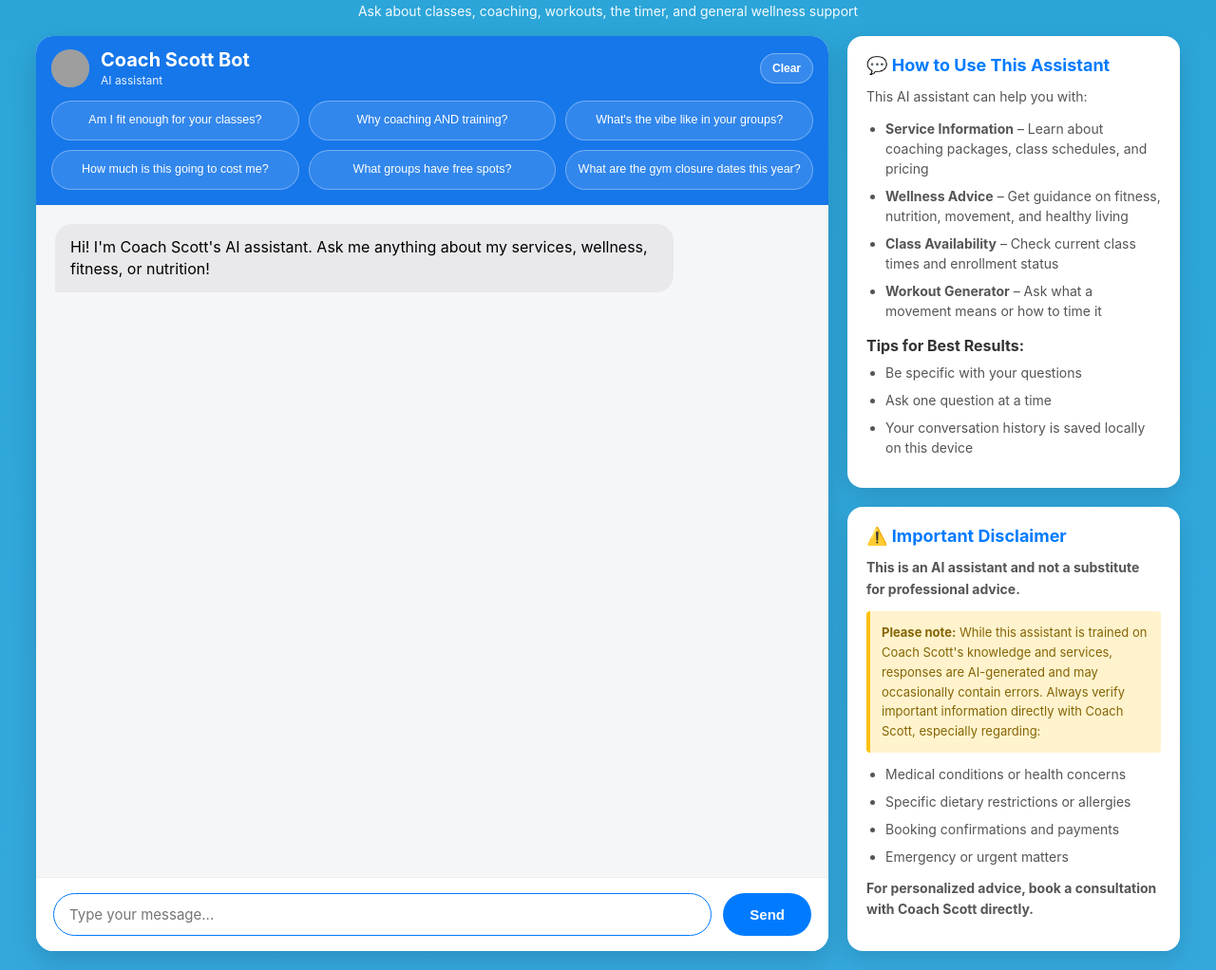
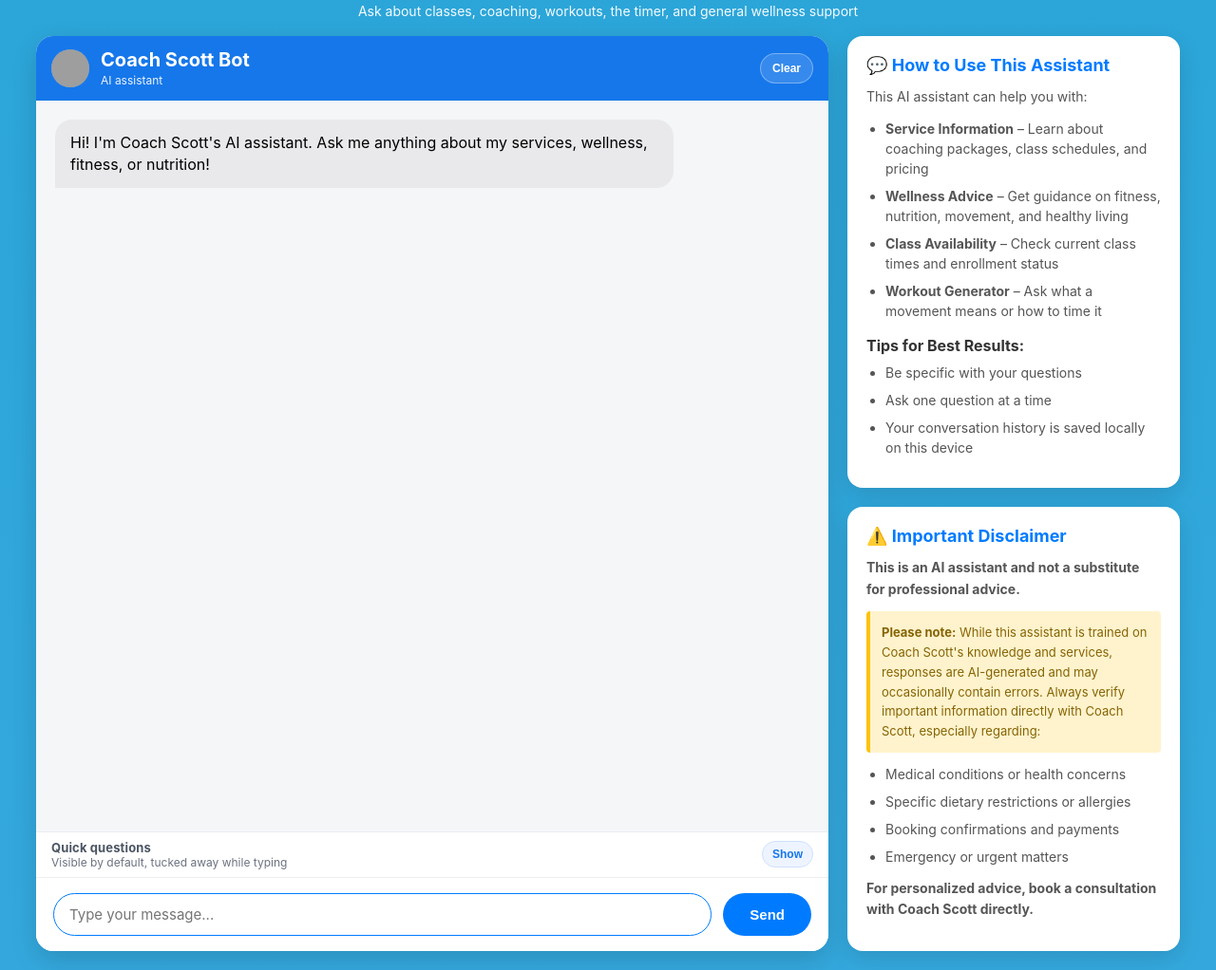
Before and after one commit to scottcrawfordcoach/website-assistant, a website: page frontend/chat.html in a window 1280 px wide. Shown: the part 65-1087 px from the top of the page at 95% size. Drawn offline with Linux system fonts and the light colour scheme; grey boxes are pictures that could not be loaded.

Commit message:
Add collapsible quick question dock above chat input

```diff
--- a/frontend/chat.html
+++ b/frontend/chat.html
@@ -82,10 +82,10 @@
         .chat-topbar {
             background: #1677ea;
             color: white;
-            padding: 14px 16px 16px;
+            padding: 14px 16px;
             display: flex;
             flex-direction: column;
-            gap: 14px;
+            gap: 12px;
         }
 
         .chat-topbar-main {
@@ -145,29 +145,86 @@
             background: rgba(255,255,255,0.24);
         }
 
-        .header-shortcuts {
+        .shortcut-dock {
+            background: white;
+            border-top: 1px solid #e9edf2;
+            padding: 12px 16px 10px;
+            transition: padding 0.2s ease;
+        }
+
+        .shortcut-dock.compact {
+            padding-top: 8px;
+            padding-bottom: 8px;
+        }
+
+        .shortcut-dock-header {
+            display: flex;
+            align-items: center;
+            justify-content: space-between;
+            gap: 10px;
+            margin-bottom: 10px;
+        }
+
+        .shortcut-dock.compact .shortcut-dock-header {
+            margin-bottom: 0;
+        }
+
+        .shortcut-dock-title {
+            font-size: 13px;
+            font-weight: 700;
+            color: #4b5563;
+            letter-spacing: 0.01em;
+        }
+
+        .shortcut-dock-hint {
+            font-size: 12px;
+            color: #6b7280;
+        }
+
+        .shortcut-toggle {
+            background: #eef4ff;
+            color: #1677ea;
+            border: 1px solid #cfe0ff;
+            border-radius: 999px;
+            padding: 6px 10px;
+            font-size: 12px;
+            font-weight: 600;
+            cursor: pointer;
+            white-space: nowrap;
+        }
+
+        .shortcut-list {
             display: grid;
             grid-template-columns: repeat(3, minmax(0, 1fr));
             gap: 10px;
-            width: 100%;
+            overflow: hidden;
+            max-height: 220px;
+            opacity: 1;
+            transition: max-height 0.22s ease, opacity 0.18s ease;
         }
 
-        .header-shortcuts button {
-            background: rgba(255,255,255,0.12);
-            color: white;
-            border: 1px solid rgba(255,255,255,0.32);
-            padding: 10px 12px;
+        .shortcut-dock.compact .shortcut-list {
+            max-height: 0;
+            opacity: 0;
+        }
+
+        .shortcut-list button {
+            background: white;
+            color: #1677ea;
+            border: 1.5px solid #1677ea;
+            padding: 10px 11px;
             border-radius: 999px;
-            font-size: 12.5px;
+            font-size: 13px;
             cursor: pointer;
             transition: all 0.2s ease;
             text-align: center;
-            line-height: 1.25;
+            line-height: 1.3;
             min-height: 42px;
         }
 
-        .header-shortcuts button:hover {
-            background: rgba(255,255,255,0.24);
+        .shortcut-list button:hover {
+            background: #1677ea;
+            color: white;
         }
 
         .info-card {
@@ -345,7 +402,7 @@
                 min-height: calc(100vh - 170px);
             }
 
-            .header-shortcuts {
+            .shortcut-list {
                 grid-template-columns: repeat(2, minmax(0, 1fr));
             }
         }
@@ -385,7 +442,7 @@
                 padding: 12px 18px;
             }
 
-            .header-shortcuts {
+            .shortcut-list {
                 grid-template-columns: 1fr;
             }
 
@@ -403,6 +460,15 @@
 
             .clear-button {
                 padding: 8px 10px;
+            }
+
+            .shortcut-dock {
+                padding: 10px 12px 8px;
+            }
+
+            .shortcut-list button {
+                min-height: 40px;
+                font-size: 12.5px;
             }
         }
     </style>
@@ -428,20 +494,30 @@
                             </div>
                             <button class="clear-button" type="button" onclick="clearHistory()">Clear</button>
                         </div>
+                    </div>
 
-                        <div class="header-shortcuts">
+                    <div id="chat-box">
+                        <div class="message assistant">
+                            Hi! I'm Coach Scott's AI assistant. Ask me anything about my services, wellness, fitness, or nutrition!
+                        </div>
+                    </div>
+
+                    <div class="shortcut-dock" id="shortcut-dock">
+                        <div class="shortcut-dock-header">
+                            <div>
+                                <div class="shortcut-dock-title">Quick questions</div>
+                                <div class="shortcut-dock-hint">Visible by default, tucked away while typing</div>
+                            </div>
+                            <button class="shortcut-toggle" id="shortcut-toggle" type="button" onclick="toggleShortcuts()">Hide</button>
+                        </div>
+
+                        <div class="shortcut-list">
                             <button type="button" onclick="askQuestion(this)">Am I fit enough for your classes?</button>
                             <button type="button" onclick="askQuestion(this)">Why coaching AND training?</button>
                             <button type="button" onclick="askQuestion(this)">What's the vibe like in your groups?</button>
                             <button type="button" onclick="askQuestion(this)">How much is this going to cost me?</button>
                             <button type="button" onclick="askQuestion(this)">What groups have free spots?</button>
                             <button type="button" onclick="askQuestion(this)">What are the gym closure dates this year?</button>
-                        </div>
-                    </div>
-
-                    <div id="chat-box">
-                        <div class="message assistant">
-                            Hi! I'm Coach Scott's AI assistant. Ask me anything about my services, wellness, fitness, or nutrition!
                         </div>
                     </div>
 
@@ -497,11 +573,15 @@
         const FUNCTION_URL = 'https://yxndmpwqvdatkujcukdv.supabase.co/functions/v1/faq-bot';
         const STORAGE_KEY = 'coach_scott_chat_history';
         const MAX_HISTORY = 20;
+        let shortcutsManuallyCollapsed = false;
 
         // Load history on startup
         window.addEventListener('DOMContentLoaded', () => {
             loadHistory();
-            document.getElementById('chat-input').focus();
+            const input = document.getElementById('chat-input');
+            input.focus();
+            attachShortcutDockBehavior(input);
+            updateShortcutDock();
         });
 
         // Enter key to send
@@ -580,6 +660,7 @@
                 chatInput.disabled = false;
                 sendButton.disabled = false;
                 chatInput.focus();
+                updateShortcutDock(true);
             }
         }
 
@@ -589,9 +670,35 @@
             localStorage.setItem(STORAGE_KEY, JSON.stringify(history));
         }
 
+        function attachShortcutDockBehavior(input) {
+            input.addEventListener('focus', () => updateShortcutDock(true));
+            input.addEventListener('blur', () => {
+                setTimeout(() => updateShortcutDock(false), 120);
+            });
+            input.addEventListener('input', () => updateShortcutDock());
+        }
+
+        function toggleShortcuts() {
+            shortcutsManuallyCollapsed = !shortcutsManuallyCollapsed;
+            updateShortcutDock();
+        }
+
+        function updateShortcutDock(forceFocusState = null) {
+            const dock = document.getElementById('shortcut-dock');
+            const toggle = document.getElementById('shortcut-toggle');
+            const input = document.getElementById('chat-input');
+            const isFocused = forceFocusState !== null ? forceFocusState : document.activeElement === input;
+            const hasText = input.value.trim().length > 0;
+            const shouldCompact = shortcutsManuallyCollapsed || isFocused || hasText;
+
+            dock.classList.toggle('compact', shouldCompact);
+            toggle.textContent = shouldCompact ? 'Show' : 'Hide';
+        }
+
         function askQuestion(btn) {
             const input = document.getElementById('chat-input');
             input.value = btn.textContent;
+            updateShortcutDock();
             sendMsg();
         }
 
```
